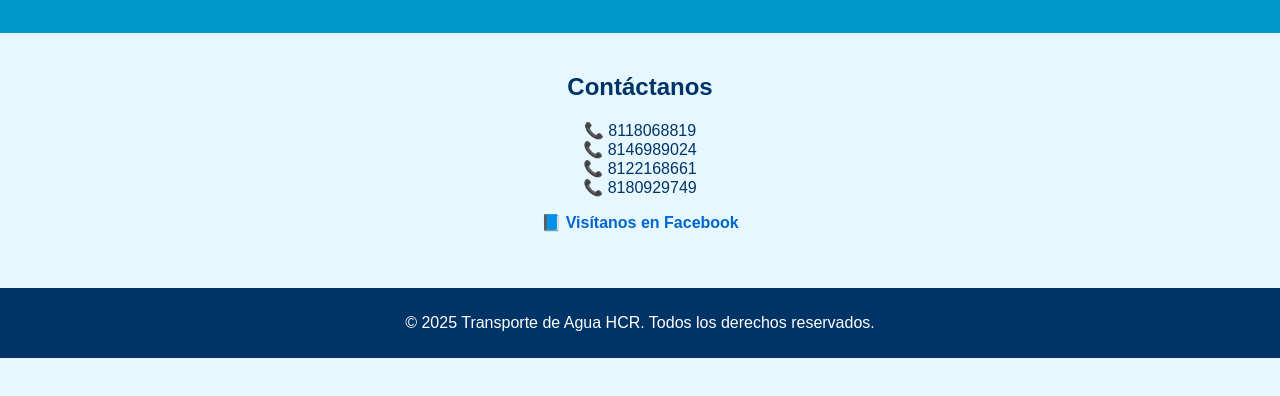
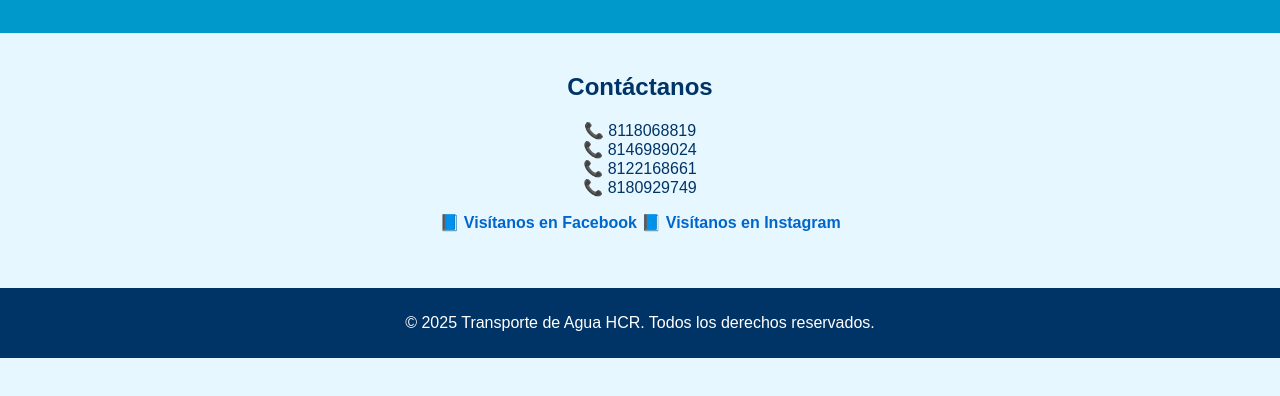
Before and after one commit to shadowkillerstudios/HCR, a plain HTML site: page index.html in a window 1280 px wide. Shown: the part 226-622 px from the top of the page. Drawn offline with Linux system fonts and the light colour scheme.

Commit message:
Update index.html

```diff
--- a/index.html
+++ b/index.html
@@ -23,6 +23,8 @@
     <p>
       📘 <a href="https://www.facebook.com/share/1EmC6AqikW/" target="_blank">
         Visítanos en Facebook
+      📘 <a href="https://www.instagram.com/hcr_transportes_de_agua?igsh=MWx6bnJhN2UybjNhaQ==" target="_blank">
+        Visítanos en Instagram
       </a>
     </p>
   </section>
```
